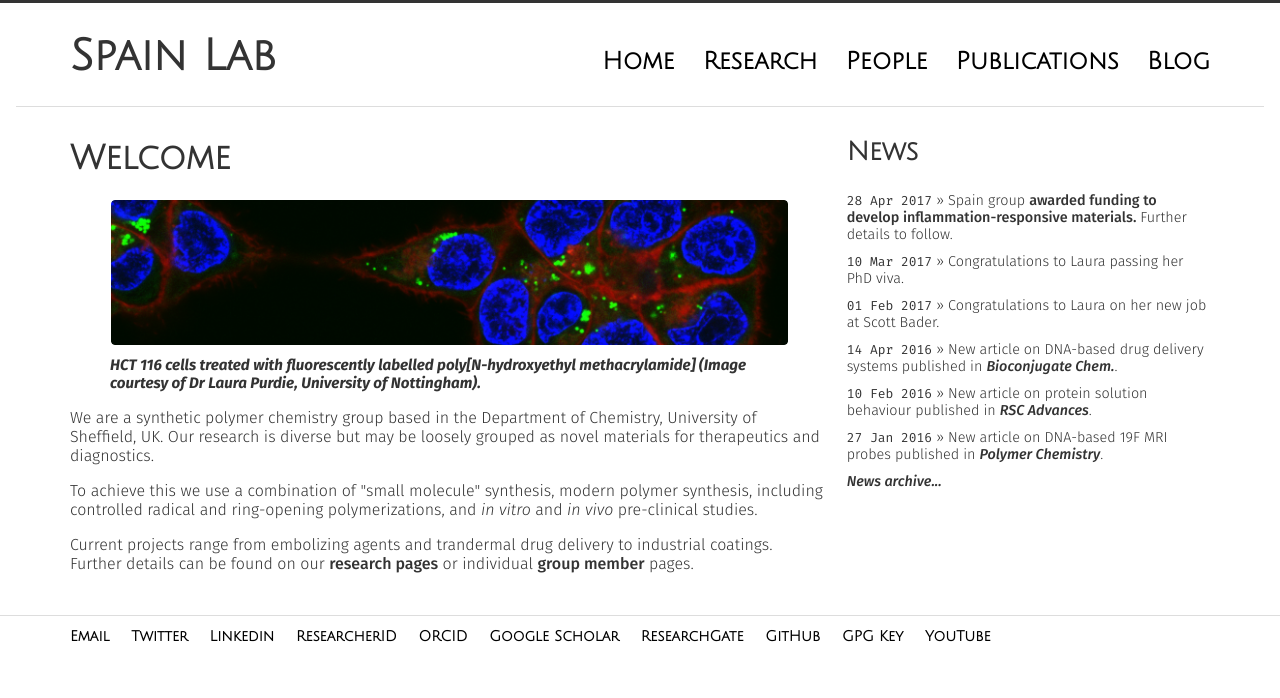
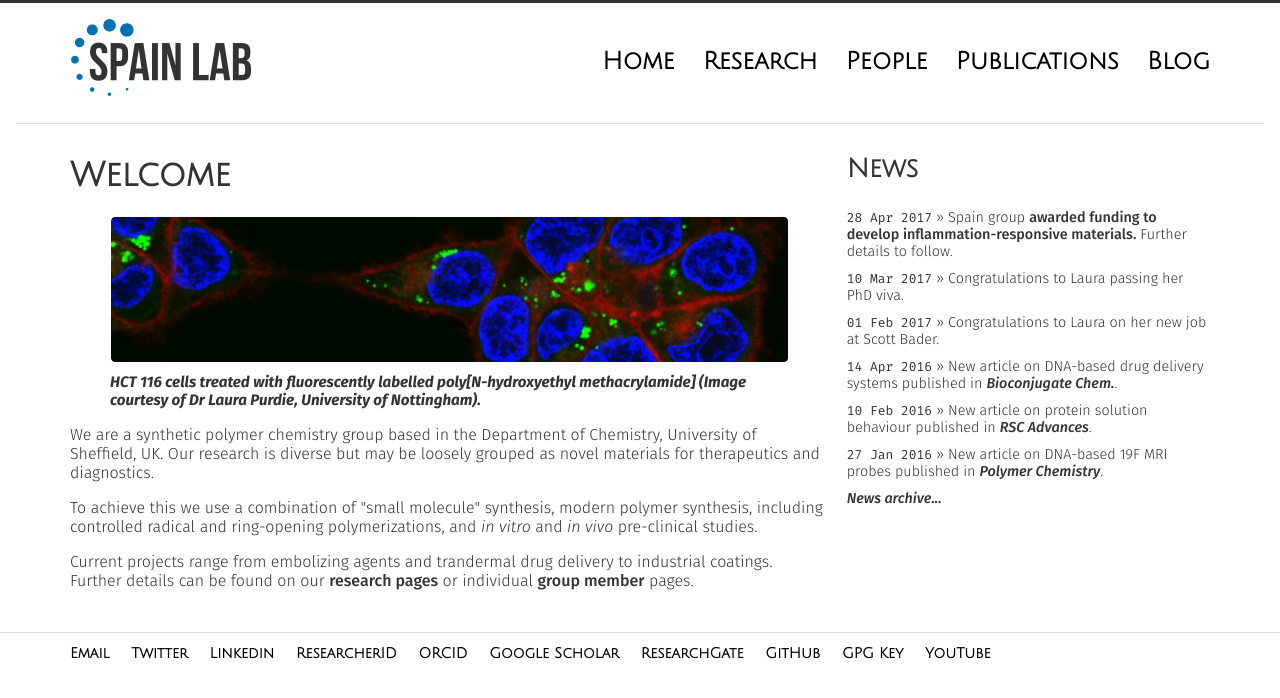
Before and after one commit to sebspain/sebspain.github.io, a Jekyll site: the page index.html, which Jekyll copies as it is, in a window 1280 px wide. Shown: the top 698 px of the page. Built offline with Jekyll 4.4.1, drawn with Linux system fonts in a browser that asks for light colours.

Commit message:
new logo in header

```diff
--- a/_includes/header.html
+++ b/_includes/header.html
@@ -1,7 +1,7 @@
 <header class="site-header">
     <div class="grid">
         <div class="unit w-1-3 center-on-mobiles">
-            <h1 class="header">Spain Lab</h1>
+            <img class="logo" src="/img/spain_lab_lowres_col.png" />
         </div>
         <div class="unit w-2-3 center-on-mobiles align-right">
             <nav class="topnav">
--- a/group/index.html
+++ b/group/index.html
@@ -36,7 +36,7 @@
     <header class="site-header">
         <div class="grid">
             <div class="unit w-1-3 center-on-mobiles">
-                <h1 class="header">Spain Lab</h1>
+                <img class="logo" src="/img/spain_lab_lowres_col.png" />
             </div>
             <div class="unit w-2-3 center-on-mobiles align-right">
                 <nav class="topnav">
--- a/index.html
+++ b/index.html
@@ -37,7 +37,7 @@
 <header class="site-header">
     <div class="grid">
         <div class="unit w-1-3 center-on-mobiles">
-            <h1 class="header">Spain Lab</h1>
+            <img class="logo" src="img/spain_lab_lowres_col.png" />
         </div>
         <div class="unit w-2-3 center-on-mobiles align-right">
             <nav class="topnav">
--- a/news_archive.html
+++ b/news_archive.html
@@ -37,7 +37,7 @@
 <header class="site-header">
     <div class="grid">
         <div class="unit w-1-3 center-on-mobiles">
-            <h1 class="header">Spain Lab</h1>
+            <img class="logo" src="/img/spain_lab_lowres_col.png" />
         </div>
         <div class="unit w-2-3 center-on-mobiles align-right">
             <nav class="topnav">
--- a/publications/index.html
+++ b/publications/index.html
@@ -40,7 +40,7 @@
 <header class="site-header">
     <div class="grid">
         <div class="unit w-1-3 center-on-mobiles">
-            <h1 class="header">Spain Lab</h1>
+            <img class="logo" src="/img/spain_lab_lowres_col.png" />
         </div>
         <div class="unit w-2-3 center-on-mobiles align-right">
             <nav class="topnav">
@@ -195,7 +195,6 @@ and Cameron Alexander; “Bacteria-instructed synthesis of polymers for self-sel
                     <a href="https://www.researchgate.net/profile/Sebastian_Spain" class="contact">ResearchGate</a>
                     <a href="http://github.com/sebspain" class="contact">GitHub</a>
                     <a href="http://sebspain.co.uk/files/sebspain_gpg_public.gpg" class="contact">GPG Key</a>
-                    <a href="https://www.youtube.com/channel/UCcdwL6wjC1TgPdSsdtZZRPA" class="contact">YouTube</a>
             </nav>
         </div>
 
--- a/research/index.html
+++ b/research/index.html
@@ -49,7 +49,7 @@
 <header class="site-header">
     <div class="grid">
         <div class="unit w-1-3 center-on-mobiles">
-            <h1 class="header">Spain Lab</h1>
+            <img class="logo" src="/img/spain_lab_lowres_col.png" />
         </div>
         <div class="unit w-2-3 center-on-mobiles align-right">
             <nav class="topnav">
```
